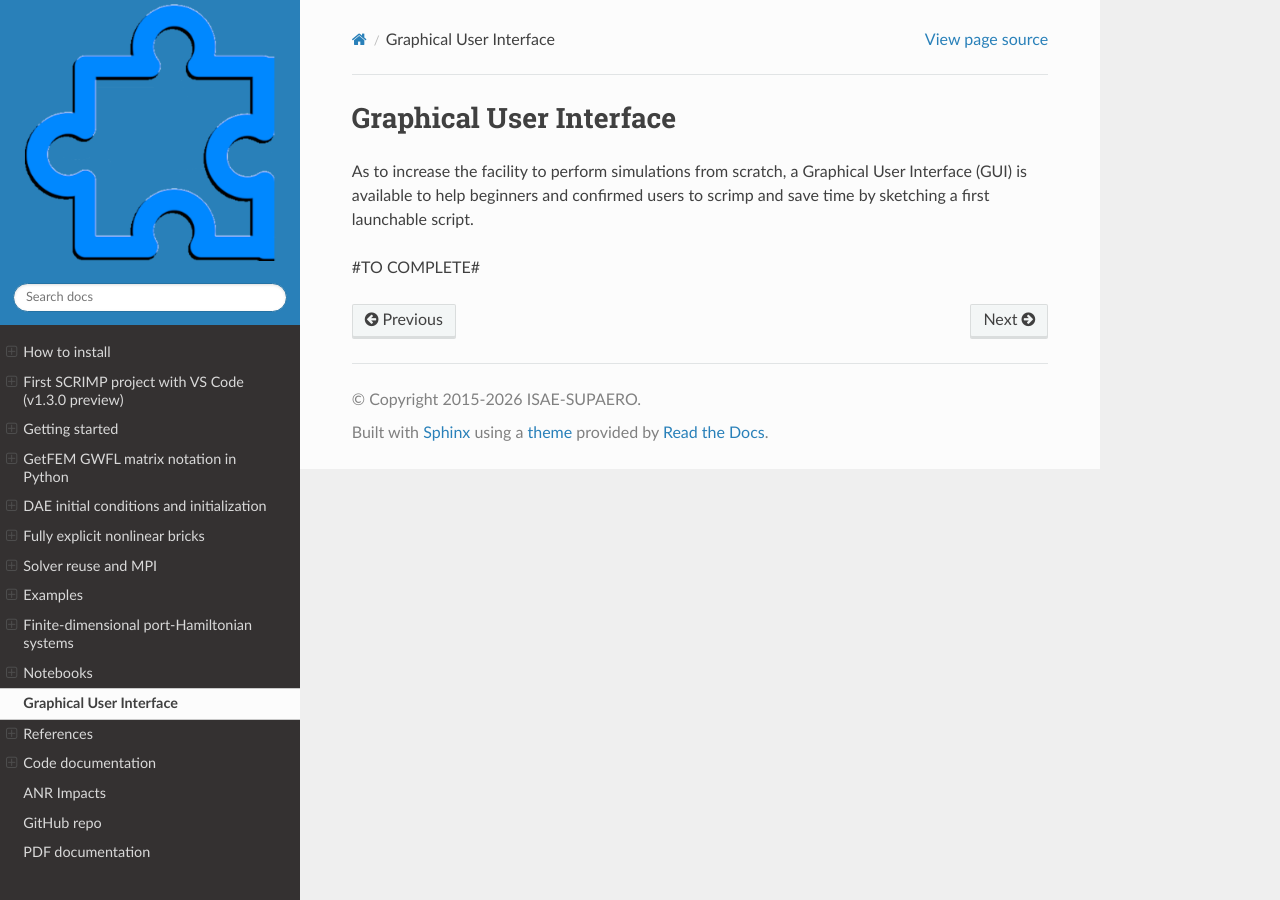
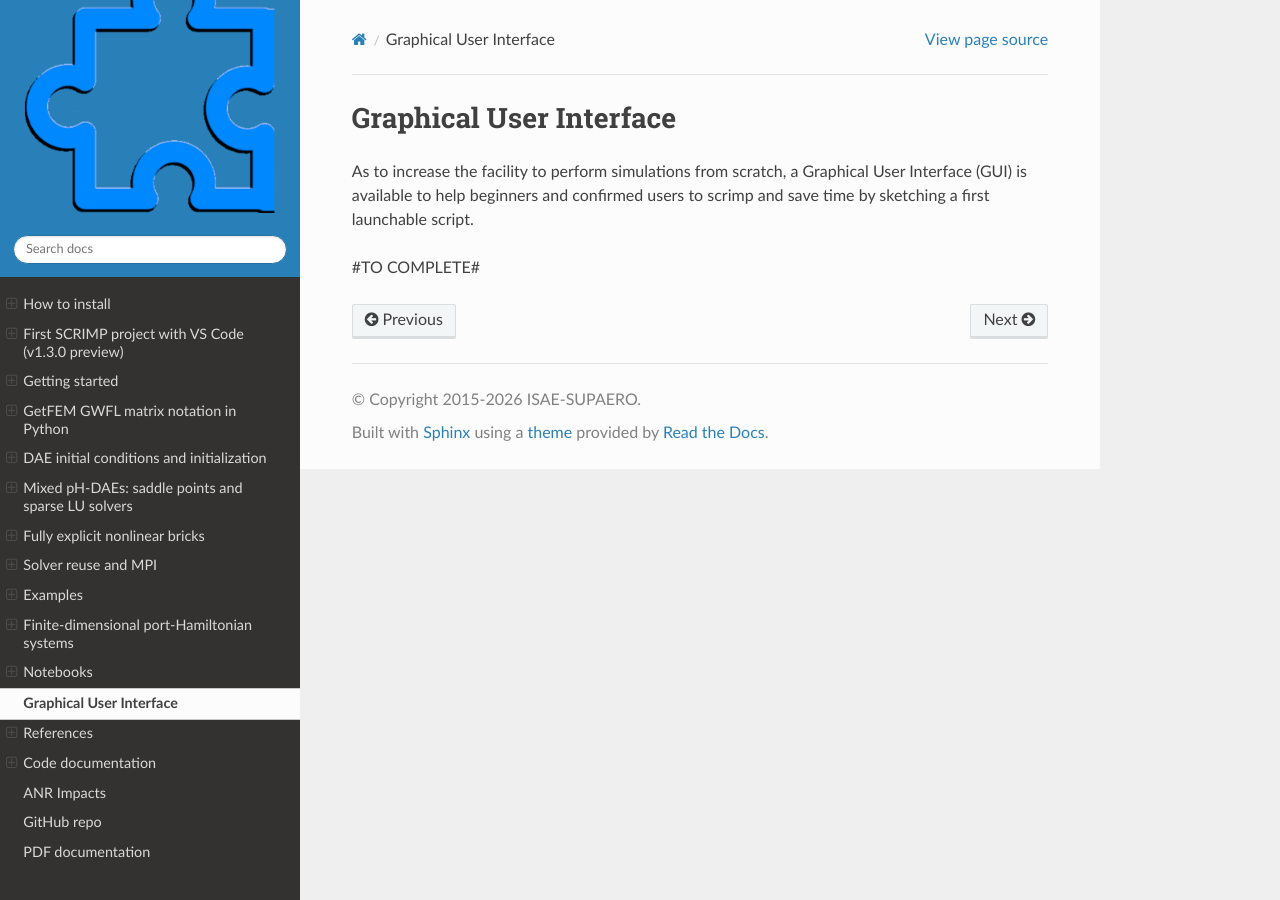
Before and after one commit to g-haine/scrimp, a Sphinx documentation site: the page built from docs/source/GUI.rst, in a window 1280 px wide. Built offline with Sphinx 7.4.7 and the Read the Docs theme 3.1.0, drawn with Linux system fonts in a browser that asks for light colours.

Commit message:
docs: link validated saddle-point solver guidance from Sphinx index and 2D mixed examples

```diff
--- a/docs/source/index.rst
+++ b/docs/source/index.rst
@@ -114,6 +114,7 @@ User's guide
     started
     getfem_gwfl
     initialization
+    solver_saddle_points
     explicit_bricks
     performance
     examples
```
